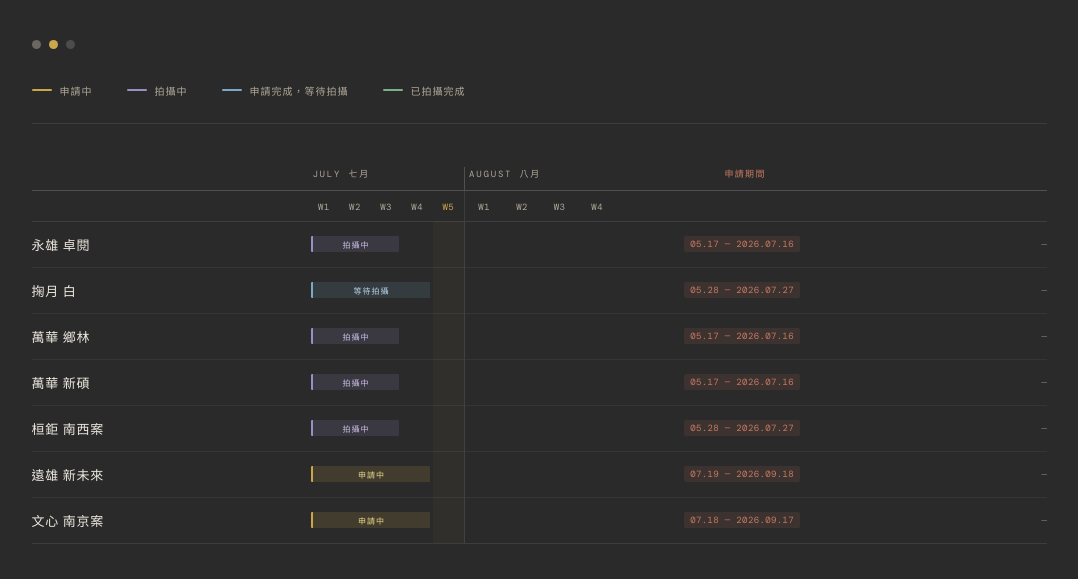
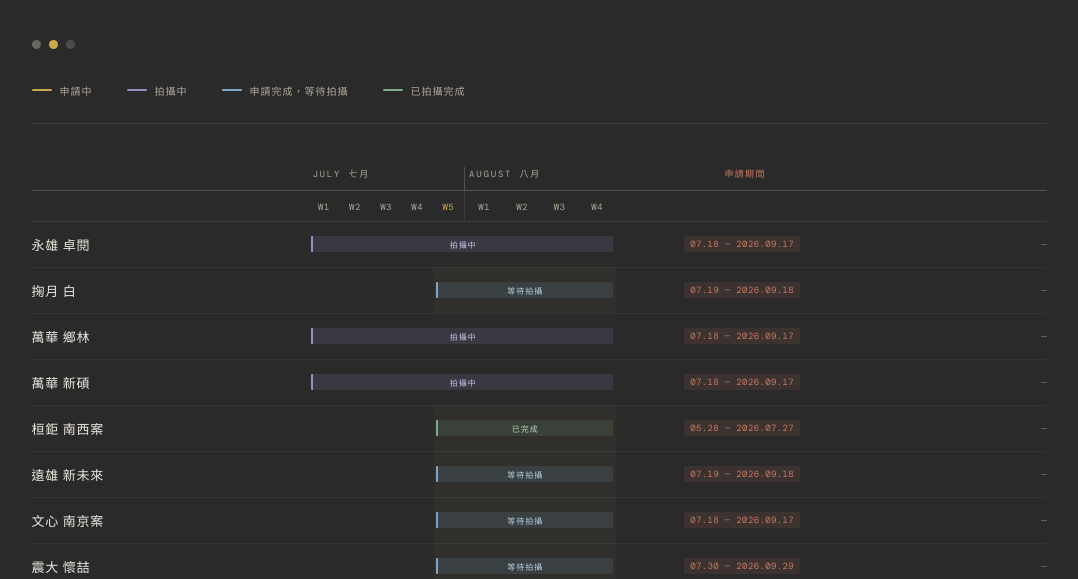
Before and after one commit to randy326/skystudio, a plain HTML site: page index.html in a window 1280 px wide. Shown: the part 221-800 px from the top of the page, without its empty margins (101-1179 px from the left). Drawn offline with nearby package versions, Linux system fonts and the light colour scheme; a web font is replaced by a local one.

Commit message:
Add files via upload

```diff
--- a/index.html
+++ b/index.html
@@ -349,13 +349,14 @@ const BAR={applying:"bar-applying",waiting:"bar-waiting",done:"bar-done",shootin
 // deadline: 申請生效期限，填 null 代表尚未確認
 // col: 0–4=7月W1–W5 | 5–8=8月W1–W4
 const projects=[
-  {name:"永雄 卓閱",     en:"Yongxiong Zhuoyue",   deadline:"2026.05.17 — 2026.07.16", deadlineNote:"效期區間",   bars:[{col:0,span:3,type:"shooting"}], note:"雲霧較厚，日間大景可能需要補拍"},
-  {name:"掬月 白",       en:"Juyue Bai",            deadline:"2026.05.28 — 2026.07.27", deadlineNote:"效期區間",   bars:[{col:0,span:4,type:"waiting"}]},
-  {name:"萬華 鄉林",     en:"Wanhua Xianglin",      deadline:"2026.05.17 — 2026.07.16", deadlineNote:"效期區間",   bars:[{col:0,span:3,type:"shooting"}], note:"已拍攝完成，待確認需修正內容"},
-  {name:"萬華 新碩",     en:"Wanhua Xinsuo",        deadline:"2026.05.17 — 2026.07.16", deadlineNote:"效期區間",   bars:[{col:0,span:3,type:"shooting"}], note:"已拍攝部分內容"},
-  {name:"桓鉅 南西案",   en:"Huanju Nanxi",         deadline:"2026.05.28 — 2026.07.27", deadlineNote:"效期區間",   bars:[{col:0,span:3,type:"shooting"}], note:"待劇組拍攝日補拍其餘畫面"},
-  {name:"遠雄 新未來",   en:"Farglory New Future",  deadline:"2026.07.19 — 2026.09.18", deadlineNote:"效期區間",   bars:[{col:0,span:4,type:"applying"}]},
-  {name:"文心 南京案",   en:"Wenxin Nanjing",       deadline:"2026.07.18 — 2026.09.17", deadlineNote:"效期區間",   bars:[{col:0,span:4,type:"applying"}]},
+  {name:"永雄 卓閱",     en:"Yongxiong Zhuoyue",   deadline:"2026.07.18 — 2026.09.17", deadlineNote:"效期區間",   bars:[{col:0,span:9,type:"shooting"}], note:"雲霧較厚，日間大景可能需要補拍"},
+  {name:"掬月 白",       en:"Juyue Bai",            deadline:"2026.07.19 — 2026.09.18", deadlineNote:"效期區間",   bars:[{col:4,span:5,type:"waiting"}]},
+  {name:"萬華 鄉林",     en:"Wanhua Xianglin",      deadline:"2026.07.18 — 2026.09.17", deadlineNote:"效期區間",   bars:[{col:0,span:9,type:"shooting"}], note:"已拍攝完成，待確認需修正內容"},
+  {name:"萬華 新碩",     en:"Wanhua Xinsuo",        deadline:"2026.07.18 — 2026.09.17", deadlineNote:"效期區間",   bars:[{col:0,span:9,type:"shooting"}], note:"已拍攝部分內容"},
+  {name:"桓鉅 南西案",   en:"Huanju Nanxi",         deadline:"2026.05.28 — 2026.07.27", deadlineNote:"效期區間",   bars:[{col:4,span:5,type:"done"}], note:"待劇組拍攝日補拍其餘畫面"},
+  {name:"遠雄 新未來",   en:"Farglory New Future",  deadline:"2026.07.19 — 2026.09.18", deadlineNote:"效期區間",   bars:[{col:4,span:5,type:"waiting"}]},
+  {name:"文心 南京案",   en:"Wenxin Nanjing",       deadline:"2026.07.18 — 2026.09.17", deadlineNote:"效期區間",   bars:[{col:4,span:5,type:"waiting"}]},
+  {name:"震大 懷喆",     en:"Zhenda Huaizhe",       deadline:"2026.07.30 — 2026.09.29", deadlineNote:"效期區間",   bars:[{col:4,span:5,type:"waiting"}]},
 ];
 
 const notes={};
```
